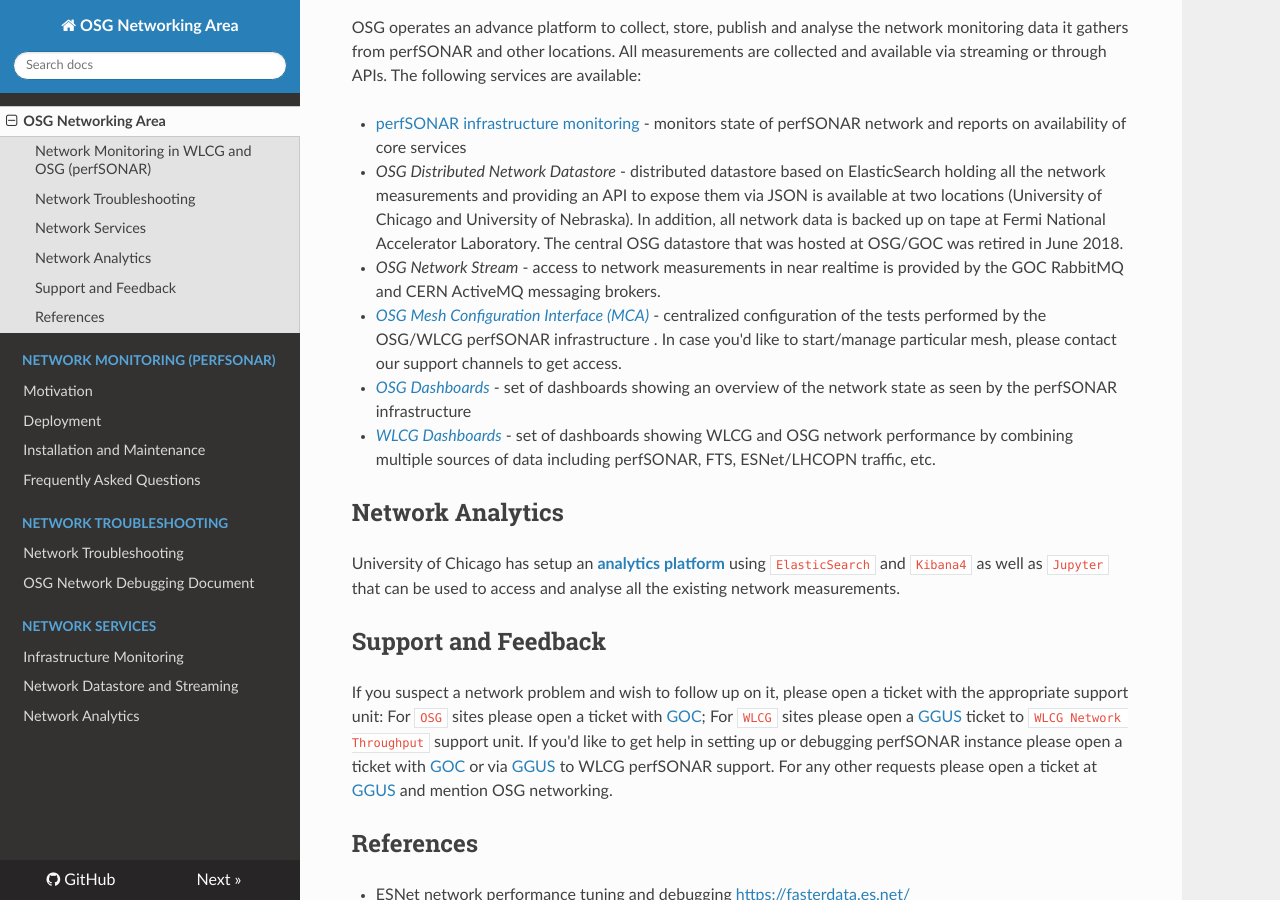
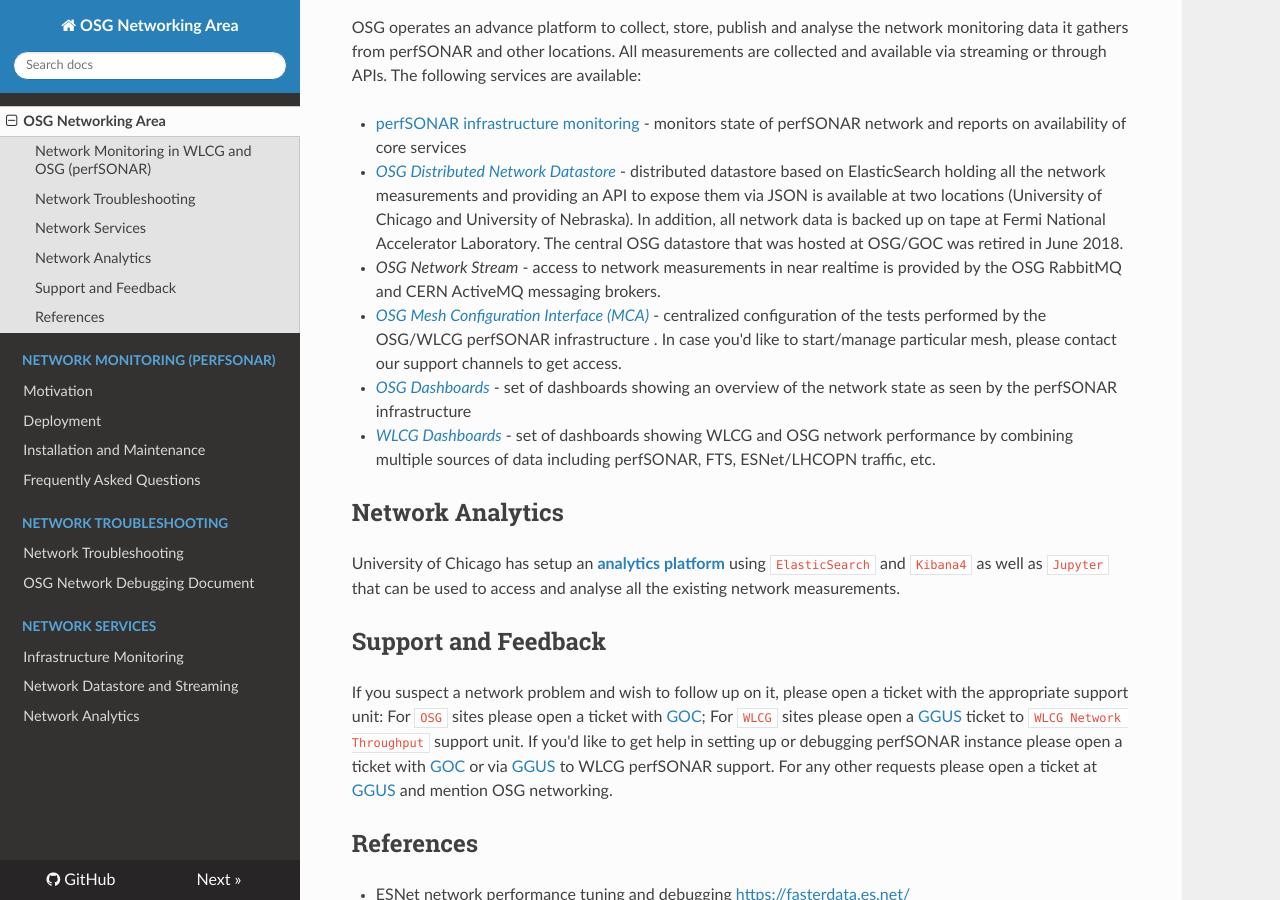
Before and after one commit to osg-htc/networking, an MkDocs documentation site: the page built from docs/index.md, in a window 1280 px wide and 900 px high, scrolled down 865 px. Built offline with MkDocs 1.6.1, drawn with Linux system fonts in a browser that asks for light colours; nearby versions of some CDN libraries; old or Windows-style settings are respelled for this version of MkDocs.

Commit message:
Update index.md

```diff
--- a/docs/index.md
+++ b/docs/index.md
@@ -25,8 +25,8 @@
 OSG operates an advance platform to collect, store, publish and analyse the network monitoring data it gathers from perfSONAR and other locations. All measurements are collected and available via streaming or through APIs. The following services are available:
 
 - [perfSONAR infrastructure monitoring](perfsonar/psetf.md) - monitors state of perfSONAR network and reports on availability of core services
-- *OSG Distributed Network Datastore* - distributed datastore based on ElasticSearch holding all the network measurements and providing an API to expose them via JSON is available at two locations (University of Chicago and University of Nebraska). In addition, all network data is backed up on tape at Fermi National Accelerator Laboratory. The central OSG datastore that was hosted at OSG/GOC was retired in June 2018.
-- *OSG Network Stream* - access to network measurements in near realtime is provided by the GOC RabbitMQ and CERN ActiveMQ messaging brokers.
+- [*OSG Distributed Network Datastore*](http://atlas-kibana.mwt2.org:5601/app/kibana#/dashboard/Default?_g=()) - distributed datastore based on ElasticSearch holding all the network measurements and providing an API to expose them via JSON is available at two locations (University of Chicago and University of Nebraska). In addition, all network data is backed up on tape at Fermi National Accelerator Laboratory. The central OSG datastore that was hosted at OSG/GOC was retired in June 2018.
+- *OSG Network Stream* - access to network measurements in near realtime is provided by the OSG RabbitMQ and CERN ActiveMQ messaging brokers.
 - [*OSG Mesh Configuration Interface (MCA)*](https://meshconfig.opensciencegrid.org/) - centralized configuration of the tests performed by the OSG/WLCG perfSONAR infrastructure . In case you'd like to start/manage particular mesh, please contact our support channels to get access.
 - [*OSG Dashboards*](http://psmad.opensciencegrid.org/maddash-webui/index.cgi) - set of dashboards showing an overview of the network state as seen by the perfSONAR infrastructure
 - [*WLCG Dashboards*](http://monit-grafana-open.cern.ch/dashboard/db/home?orgId=16) - set of dashboards showing WLCG and OSG network performance by combining multiple sources of data including perfSONAR, FTS, ESNet/LHCOPN traffic, etc.
```
